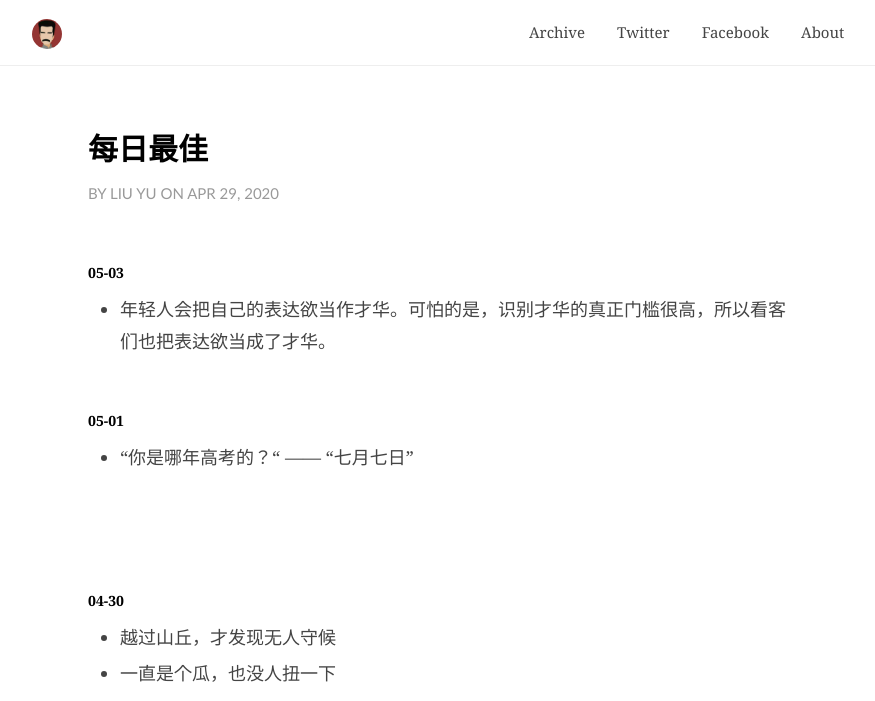
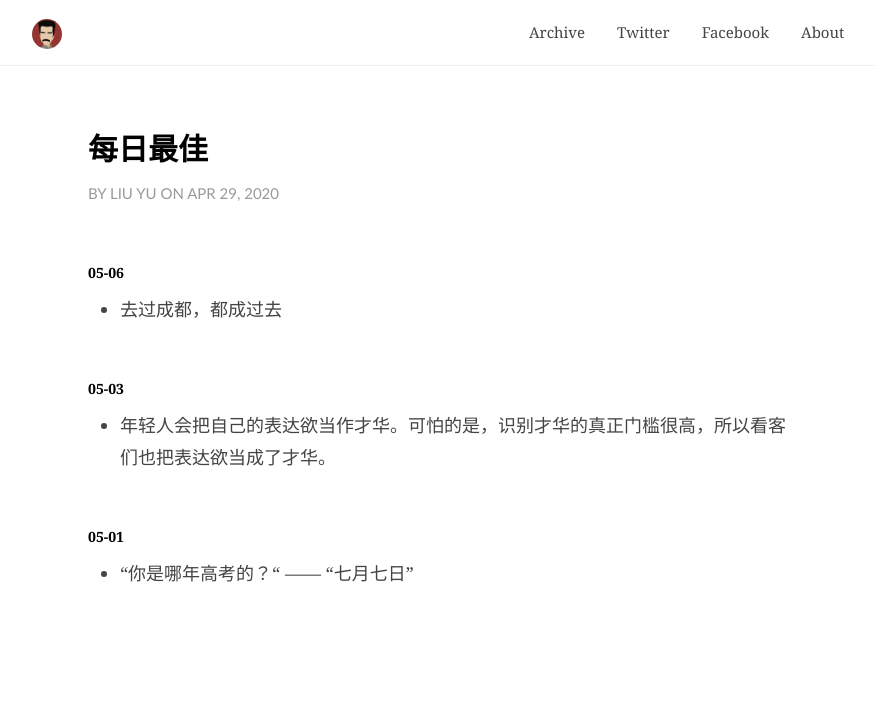
Before and after one commit to JaydenYL/JaydenYL.github.io, a Jekyll site: the page built from _posts/2020-04-29-每日最佳.md, in a window 1280 px wide. Shown: the top 701 px of the page, without its empty margins (202-1077 px from the left). Built offline with Jekyll 4.4.1, drawn with Linux system fonts in a browser that asks for light colours; comment, search, counter and statistics services are not loaded; grey boxes are pictures that could not be loaded.

Commit message:
Update 2020-04-29-每日最佳.md

```diff
--- a/_posts/2020-04-29-每日最佳.md
+++ b/_posts/2020-04-29-每日最佳.md
@@ -12,6 +12,12 @@ location:
 tail:
 catalog: true
 ---
+
+
+
+##### 05-06
+
+* 去过成都，都成过去
 
 
 
```
